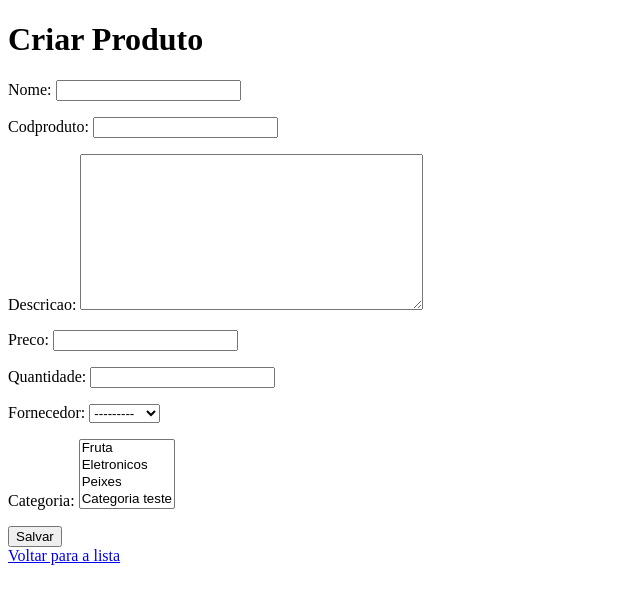
After one commit to DouglasFernan/Atividade05_12_24DSW, a Django app: page /criar_produto/ in a window 1280 px wide. The commit adds this page. Shown: the top 604 px of the page, without its empty margins (0-640 px from the left). Run offline with Django 5.2, Linux system fonts and the light colour scheme; data comes from the database, SQL or seed files in the repository; both versions use the stored data as it was after the commit.

Commit message:
criando formularios para a criação de produto, fornecedor e categoria

```diff
--- /dev/null
+++ b/core/forms.py
@@ -0,0 +1,23 @@
+from django import forms
+from django.forms import ModelForm
+from .models import Produto, Fornecedor, Categoria
+
+
+class ProdutoForm(ModelForm):
+    class Meta:
+        model = Produto
+        fields = ['nome', 'codproduto', 'descricao',
+                  'preco', 'quantidade', 'fornecedor', 'categoria']
+
+
+class FornecedorForm(ModelForm):
+    class Meta:
+        model = Fornecedor
+        fields = ['name', 'empresa', 'email',
+                  'description']
+
+
+class CategoriaForm(ModelForm):
+    class Meta:
+        model = Categoria
+        fields = ['name', 'description']
--- a/core/models.py
+++ b/core/models.py
@@ -12,10 +12,10 @@ from datetime import date, datetime
 
 
 class Fornecedor(models.Model):
-    name = models.CharField("name", max_length=150)
-    empresa = models.CharField("company name", max_length=100)
+    name = models.CharField("nome", max_length=150)
+    empresa = models.CharField("nome da empresa", max_length=100)
     email = models.EmailField("email", max_length=254, unique=True)
-    description = models.TextField("description", blank=True)
+    description = models.TextField("descrição", blank=True)
 
     class Meta:
         verbose_name = "Fornecedor"
@@ -26,8 +26,8 @@ class Fornecedor(models.Model):
 
 
 class Categoria(models.Model):
-    name = models.CharField("name", max_length=100)
-    description = models.TextField("description", blank=True)
+    name = models.CharField("nome", max_length=100)
+    description = models.TextField("descrição", blank=True)
 
     def __str__(self):
         return self.name
@@ -39,8 +39,12 @@ class Produto(models.Model):
     descricao = models.TextField()
     preco = models.DecimalField(max_digits=10, decimal_places=2)
     quantidade = models.IntegerField()
-    data_de_criacao = models.DateTimeField(datetime.now(), editable=True)
+    data_de_criacao = models.DateTimeField(
+        default=datetime.now, editable=True)  # Ajustado aqui
     atualizado_em = models.DateTimeField(auto_now=True)
     fornecedor = models.ForeignKey(
-        Fornecedor, verbose_name=(""), on_delete=models.CASCADE)
-    categoria = models.ManyToManyField(Categoria,  verbose_name=(""))
+        'Fornecedor', verbose_name=("Fornecedor"), on_delete=models.CASCADE)
+    categoria = models.ManyToManyField('Categoria', verbose_name=("Categoria"))
+
+    def __str__(self):
+        return self.nome
--- a/core/urls.py
+++ b/core/urls.py
@@ -5,4 +5,148 @@ from . import views
 urlpatterns = [
     path("", views.CoreListView.as_view(), name="listar_produtos"),
     path("edit/<int:pk>/",  views.ProdutoUpdate.as_view(), name='editar_produtos'),
+    path('criar_produto/', views.ProdutoCreate.as_view(), name='create'),
+    path('criar_fornecedor/', views.FornecedorCreate.as_view(), name='create_fornecedor'),
+    path('criar_categoria/', views.CategoriaCreate.as_view(), name='create_categoria'),
+
 ]
+
+# produto form
+
+# <!DOCTYPE html>
+# <html lang="en">
+# <head>
+#     <meta charset="UTF-8">
+#     <meta name="viewport" content="width=device-width, initial-scale=1.0">
+#     <title>Document</title>
+# </head>
+# <body>
+#     <form method="post">{% csrf_token %}
+#         {{ form.as_p }}
+#     <input type="submit" value="Salvar" />
+#     </form>
+
+# </body>
+# </html>
+
+# produto list
+
+# <!DOCTYPE html>
+# <html lang="en">
+# <head>
+#     <meta charset="UTF-8">
+#     <meta name="viewport" content="width=device-width, initial-scale=1.0">
+#     <title>Document</title>
+# </head>
+# <body>
+#     <h1>Produtos</h1>
+#     <ul>
+#         {% for produto in object_list %}
+#             <li>{{ produto.nome }}  :
+#             <a href="{% url "editar_produtos" produto.pk %}">editar</a>
+#             </li>
+#         {% endfor %}
+#     </ul>
+#     <a href="">New</a>
+# </body>
+# </html>
+
+# views
+
+# from django.shortcuts import render
+# from . import models
+# from django.views.generic import FormView, ListView, UpdateView
+# from django.urls import reverse_lazy
+
+# # Create your views here.
+
+
+# class CoreListView(ListView):
+#     model = models.Produto
+
+
+# class ProdutoUpdate(UpdateView):
+#     model = models.Produto
+#     fields = ['nome', 'preco', 'quantidade', 'codproduto', 'descricao']
+#     success_url = reverse_lazy('listar_produtos')
+
+# admin
+
+# from django.contrib import admin
+# from core.models import Produto, Fornecedor, Categoria
+
+# class ProdutoAdmin(admin.ModelAdmin):
+#     fields = ('nome', 'preco', 'quantidade', 'codproduto', 'data_de_criacao', 'fornecedor', 'categoria')
+#     exclude = ('descricao',)
+#     list_display = ('codproduto', 'nome', 'preco', 'quantidade', 'data_de_criacao', 'fornecedor', 'get_categorias')
+#     search_fields = ('codproduto', 'nome', 'fornecedor__name', 'categoria__name')
+#     list_filter = ('data_de_criacao', 'fornecedor', 'categoria')
+#     ordering = ('-data_de_criacao',)
+#     autocomplete_fields = ('fornecedor', 'categoria')
+
+#     def get_categorias(self, obj):
+#         return ", ".join([categoria.name for categoria in obj.categoria.all()])
+
+#     get_categorias.short_description = "Categorias"
+
+# admin.site.register(Produto, ProdutoAdmin)
+
+# @admin.register(Fornecedor)
+# class FornecedorAdmin(admin.ModelAdmin):
+#     list_display = ('name', 'empresa', 'email')
+#     search_fields = ('name', 'empresa', 'email')
+#     list_filter = ('empresa',)
+
+# @admin.register(Categoria)
+# class CategoriaAdmin(admin.ModelAdmin):
+#     list_display = ('name',)
+#     search_fields = ('name',)
+
+
+# models
+# from django.db import models
+# from datetime import date, datetime
+
+# # Create your models here.
+
+# # Nome do produto (String, obrigatório).
+# # Código do produto (String, único, obrigatório).
+# # Descrição (Texto longo, opcional).
+# # Preço (Decimal com 2 casas decimais).
+# # Quantidade em estoque (Número inteiro).
+# # Data de criação (Registrada automaticamente).
+
+
+# class Fornecedor(models.Model):
+#     name = models.CharField("name", max_length=150)
+#     empresa = models.CharField("company name", max_length=100)
+#     email = models.EmailField("email", max_length=254, unique=True)
+#     description = models.TextField("description", blank=True)
+
+#     class Meta:
+#         verbose_name = "Fornecedor"
+#         verbose_name_plural = "Fornecedores"
+
+#     def __str__(self):
+#         return self.name
+
+
+# class Categoria(models.Model):
+#     name = models.CharField("name", max_length=100)
+#     description = models.TextField("description", blank=True)
+
+#     def __str__(self):
+#         return self.name
+
+
+# class Produto(models.Model):
+#     nome = models.CharField(max_length=150, blank=False)
+#     codproduto = models.CharField(max_length=150, unique=True, blank=False)
+#     descricao = models.TextField()
+#     preco = models.DecimalField(max_digits=10, decimal_places=2)
+#     quantidade = models.IntegerField()
+#     data_de_criacao = models.DateTimeField(datetime.now(), editable=True)
+#     atualizado_em = models.DateTimeField(auto_now=True)
+#     fornecedor = models.ForeignKey(
+#         Fornecedor, verbose_name=(""), on_delete=models.CASCADE)
+#     categoria = models.ManyToManyField(Categoria,  verbose_name=(""))
--- a/core/views.py
+++ b/core/views.py
@@ -1,8 +1,10 @@
-from django.shortcuts import render
+from django.http import HttpResponseRedirect
+from django.shortcuts import redirect, render
 from . import models
-from django.views.generic import FormView, ListView, UpdateView
-from django.urls import reverse_lazy
-
+from django.views.generic import FormView, ListView, UpdateView, CreateView
+from django.urls import reverse, reverse_lazy
+from .forms import ProdutoForm, FornecedorForm, CategoriaForm
+from django import forms
 # Create your views here.
 
 
@@ -14,3 +16,24 @@ class ProdutoUpdate(UpdateView):
     model = models.Produto
     fields = ['nome', 'preco', 'quantidade', 'codproduto', 'descricao']
     success_url = reverse_lazy('listar_produtos')
+
+
+class ProdutoCreate(CreateView):
+    model = models.Produto
+    form_class = ProdutoForm
+    template_name = "core/create.html"
+    success_url = reverse_lazy("listar_produtos")
+
+
+class FornecedorCreate(CreateView):
+    model = models.Fornecedor
+    form_class = FornecedorForm
+    template_name = "core/create_fornecedor.html"
+    success_url = reverse_lazy("listar_produtos")
+
+
+class CategoriaCreate(CreateView):
+    model = models.Categoria
+    form_class = CategoriaForm
+    template_name = "core/create_categoria.html"
+    success_url = reverse_lazy("listar_produtos")
--- /dev/null
+++ b/templates/core/create.html
@@ -0,0 +1,16 @@
+<!DOCTYPE html>
+<html lang="en">
+<head>
+    <meta charset="UTF-8">
+    <meta name="viewport" content="width=device-width, initial-scale=1.0">
+    <title>Create Produto</title>
+</head>
+<body>
+    <h1>Criar Produto</h1>
+    <form method="post">{% csrf_token %}
+        {{ form.as_p }}
+        <button type="submit">Salvar</button>
+    </form>
+    <a href="{% url 'listar_produtos' %}">Voltar para a lista</a>
+</body>
+</html>
```
Also changed, not shown: templates/core/create_categoria.html (added, +16 -0 lines), templates/core/create_fornecedor.html (added, +16 -0 lines), templates/core/produto_list.html (+7 -1 lines), core/migrations/0003_alter_produto_data_de_criacao.py (added), db.sqlite3.
